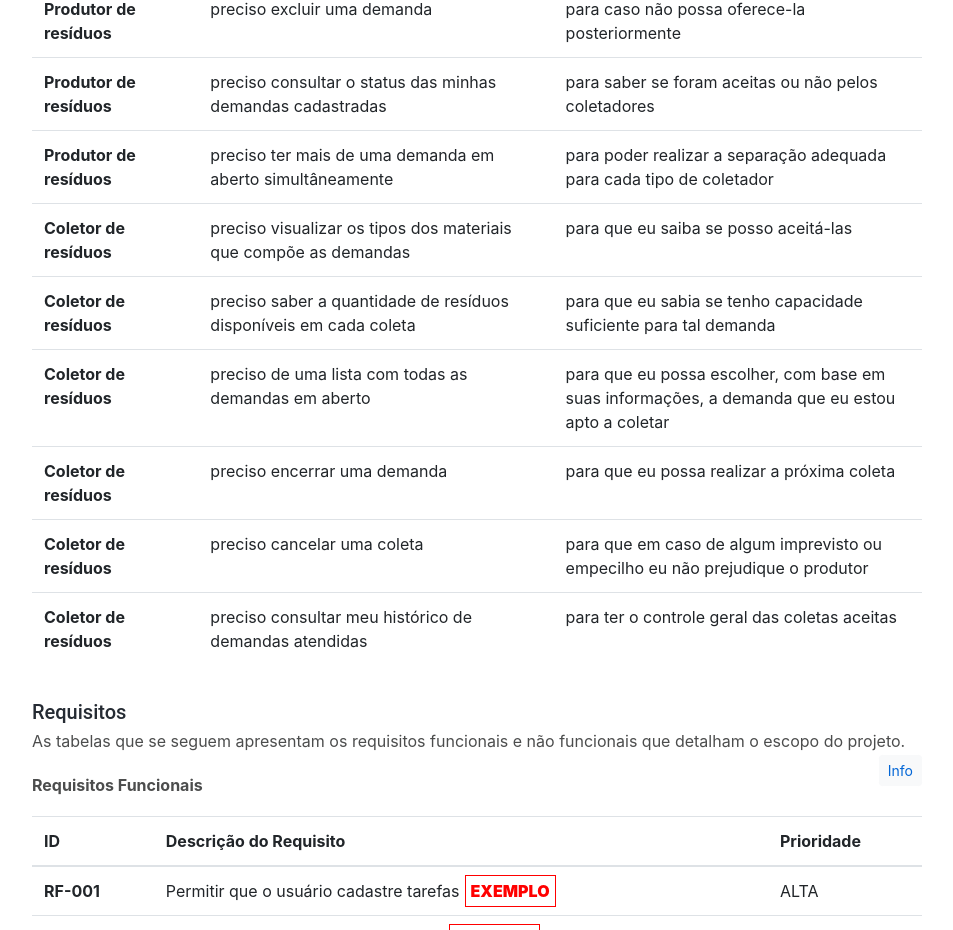
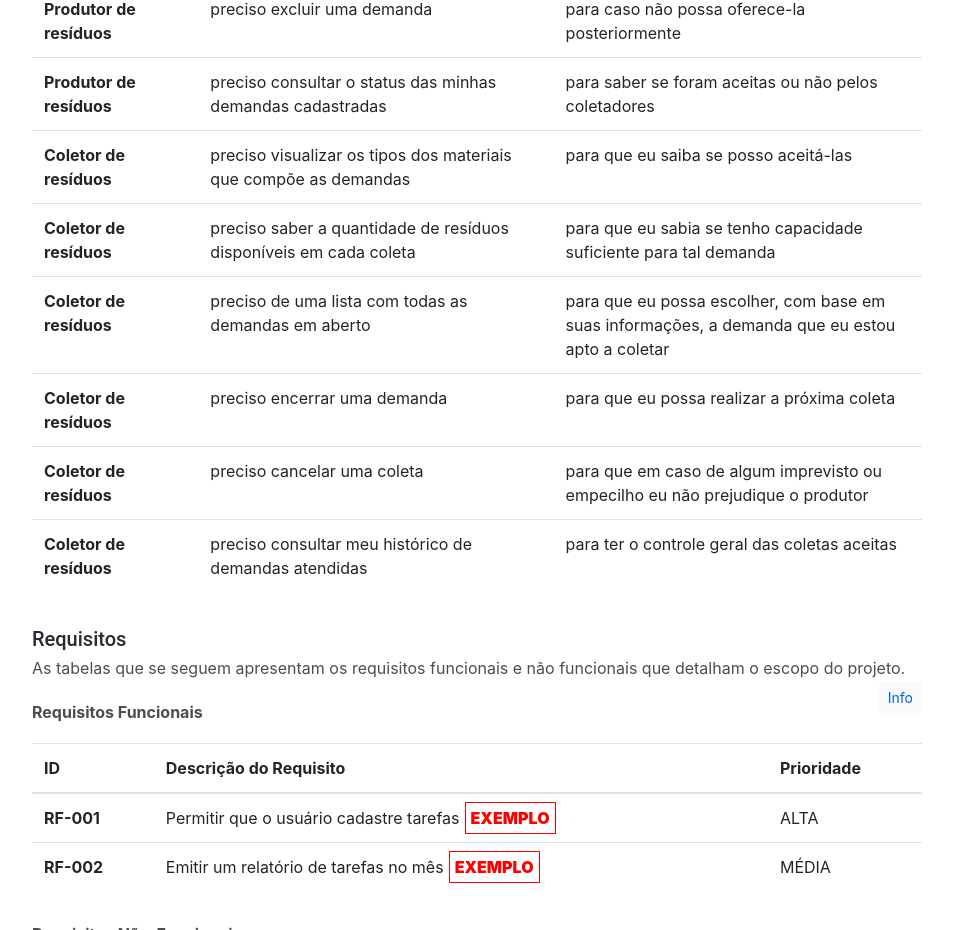
Before and after one commit to ICEI-PUC-Minas-PPLES-TI/plf-es-2024-1-ti1-0387100-reciclo, a plain HTML site: page docs/index.html in a window 1280 px wide. Shown: the part 2973-3903 px from the top of the page, without its empty margins (293-1246 px from the left). Drawn offline with Linux system fonts and the light colour scheme.

Commit message:
Historias de usuario

```diff
--- a/docs/index.html
+++ b/docs/index.html
@@ -321,11 +321,6 @@
                       <th scope="row">Produtor de resíduos</th>
                       <td>preciso consultar o status das minhas demandas cadastradas</td>
                       <td>para saber se foram aceitas ou não pelos coletadores</td>
-                    </tr>
-                    <tr>
-                      <th scope="row">Produtor de resíduos</th>
-                      <td>preciso ter mais de uma demanda em aberto simultâneamente</td>
-                      <td>para poder realizar a separação adequada para cada tipo de coletador</td>
                     </tr>
                     <tr>
                       <th scope="row">Coletor de resíduos</th>
```
